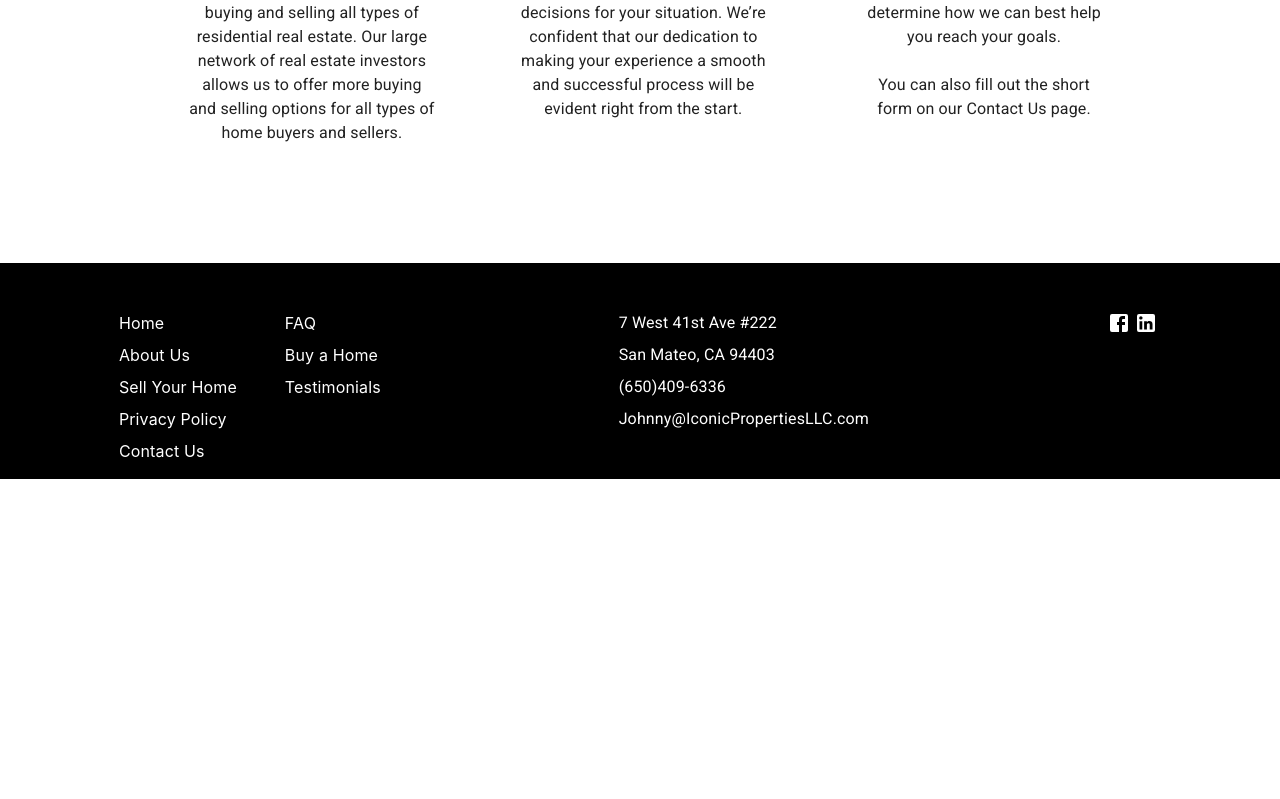
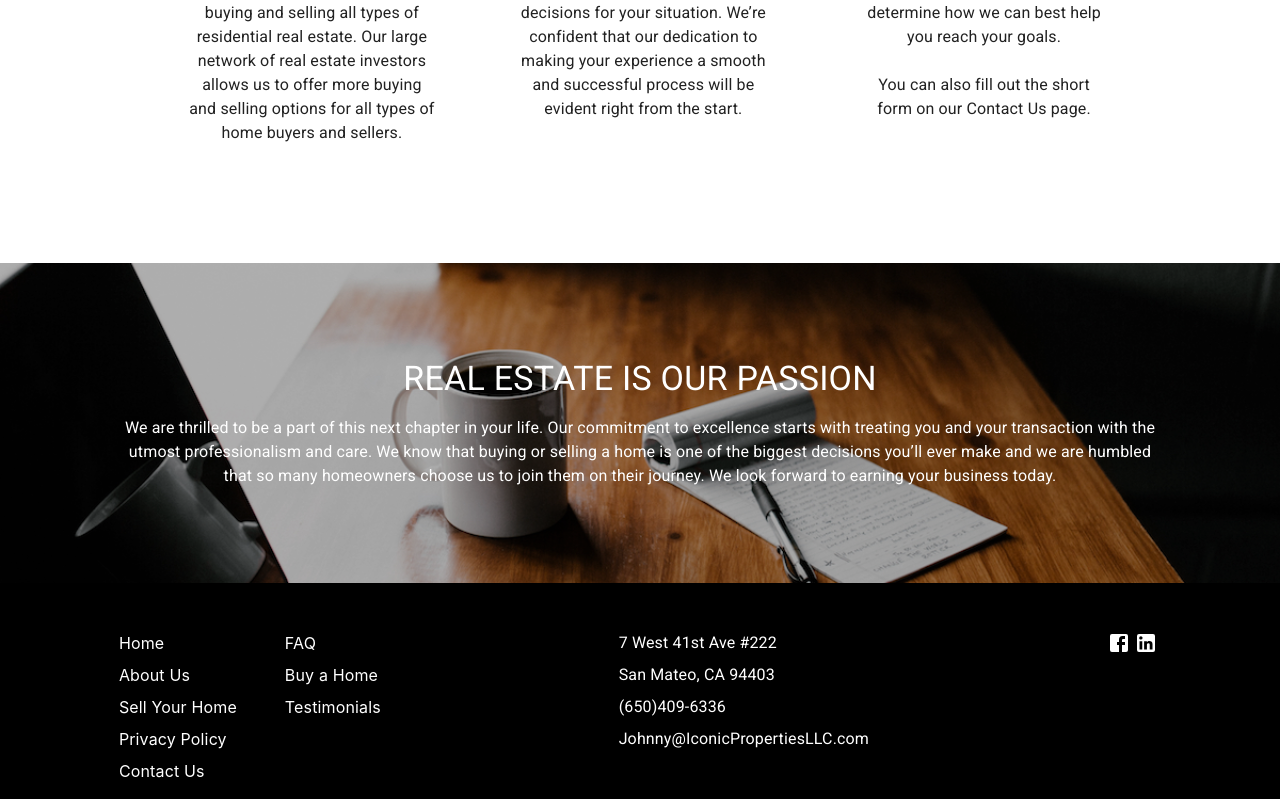
Before and after one commit to shoaibmasood/propertyWebsite, a Next.js app: page / in a window 1280 px wide. Shown: the part 1488-2287 px from the top of the page. Before the commit the page ends 1967 px from the top, so only its background shows below. Built offline with nearby package versions, Linux system fonts and the light colour scheme.

Commit message:
added Parallax Section for LandingPage

```diff
--- /dev/null
+++ b/components/Common/ParallaxSection/ParallaxSection.jsx
@@ -0,0 +1,34 @@
+import React from 'react';
+import { Box, Typography } from '@mui/material';
+import { useStyles } from './ParallaxSection.styles';
+
+function ParallaxSection() {
+  const { parallaxSection, parallaxSectionContent } = useStyles();
+  return (
+    <div>
+      <Box className={parallaxSection}>
+        <Box className={parallaxSectionContent}>
+          <Typography variant="h4" color="white" align="center">
+            REAL ESTATE IS OUR PASSION
+          </Typography>
+          <Typography
+            variant="body1"
+            color="white"
+            align="center"
+            maxWidth="65rem"
+          >
+            We are thrilled to be a part of this next chapter in your life. Our
+            commitment to excellence starts with treating you and your
+            transaction with the utmost professionalism and care. We know that
+            buying or selling a home is one of the biggest decisions you’ll ever
+            make and we are humbled that so many homeowners choose us to join
+            them on their journey. We look forward to earning your business
+            today.
+          </Typography>
+        </Box>
+      </Box>
+    </div>
+  );
+}
+
+export default ParallaxSection;
--- /dev/null
+++ b/components/Common/ParallaxSection/ParallaxSection.styles.js
@@ -0,0 +1,29 @@
+import { makeStyles } from '@mui/styles';
+
+export const useStyles = makeStyles({
+  parallaxSection: {
+    backgroundImage: 'url(/laptop-coffee-parallax.jpg)',
+    backgroundAttachment: 'fixed',
+    backgroundPosition: 'center',
+    backgroundRepeat: 'no-repeat',
+    backgroundSize: 'cover',
+    minHeight: '40vh',
+    '&:before': {
+      content: '""',
+      position: 'absolute',
+      right: 0,
+      left: 0,
+      backgroundColor: 'rgba(0, 0, 0, 0.3)',
+      minHeight: '40vh',
+    },
+    '& h4': {
+      marginBottom: '1rem',
+    },
+    display: 'flex',
+    justifyContent: 'center',
+    alignItems: 'center',
+  },
+  parallaxSectionContent: {
+    zIndex: 111,
+  },
+});
--- a/pages/index.js
+++ b/pages/index.js
@@ -4,6 +4,7 @@ import data from '../public/data.json';
 import { Box, Grid, Typography } from '@mui/material';
 import HomeDetails from '../components/Common/HomeDetails/HomeDetails';
 import styles from '../styles/Home.module.css';
+import ParallaxSection from '../components/Common/ParallaxSection/ParallaxSection';
 
 export default function Home() {
   return (
@@ -28,6 +29,7 @@ export default function Home() {
         </Grid>
       </Box>
       <HomeDetails />
+      <ParallaxSection />
     </>
   );
 }
```
Also changed, not shown: public/laptop-coffee-parallax.jpg (added).
